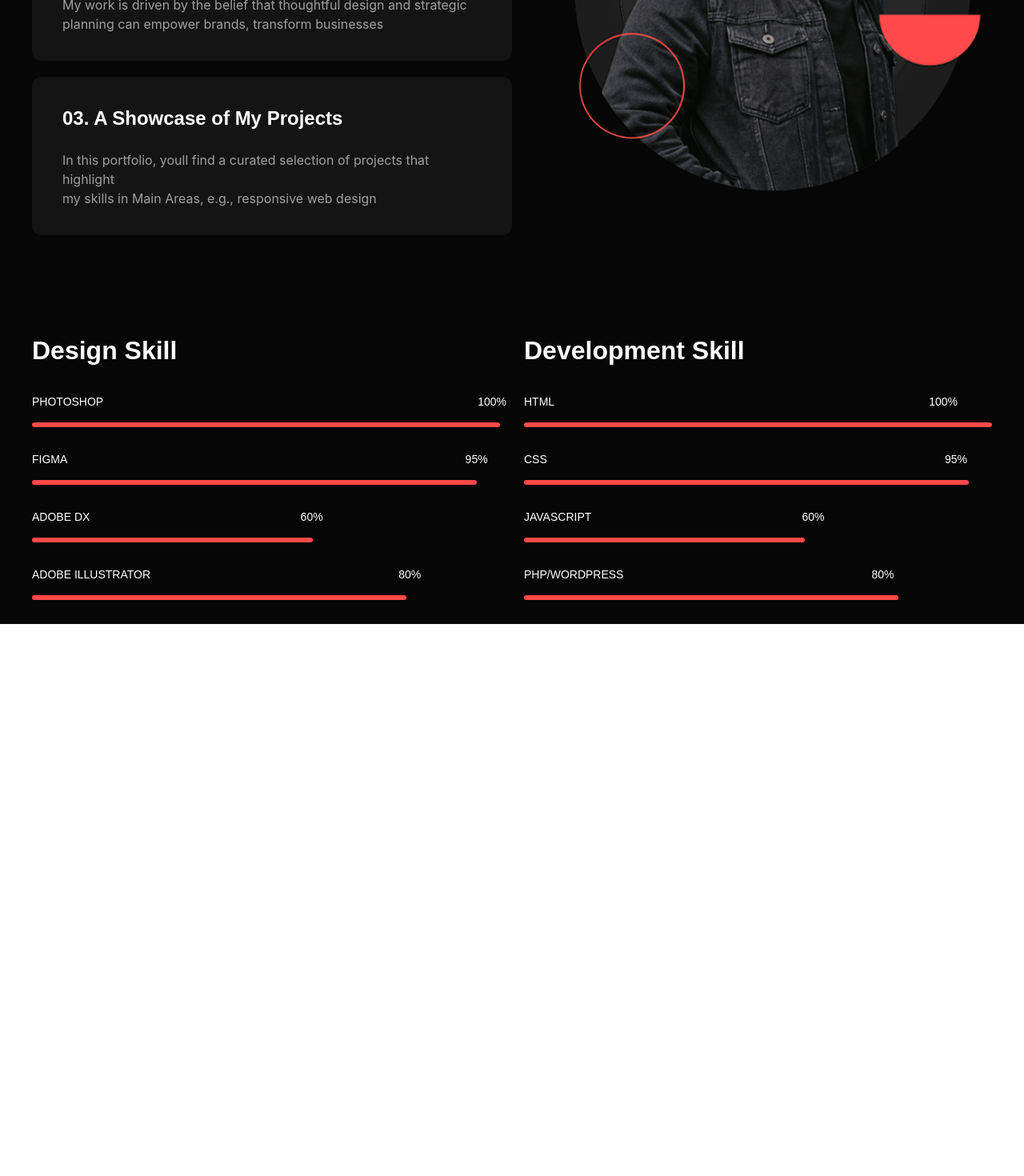
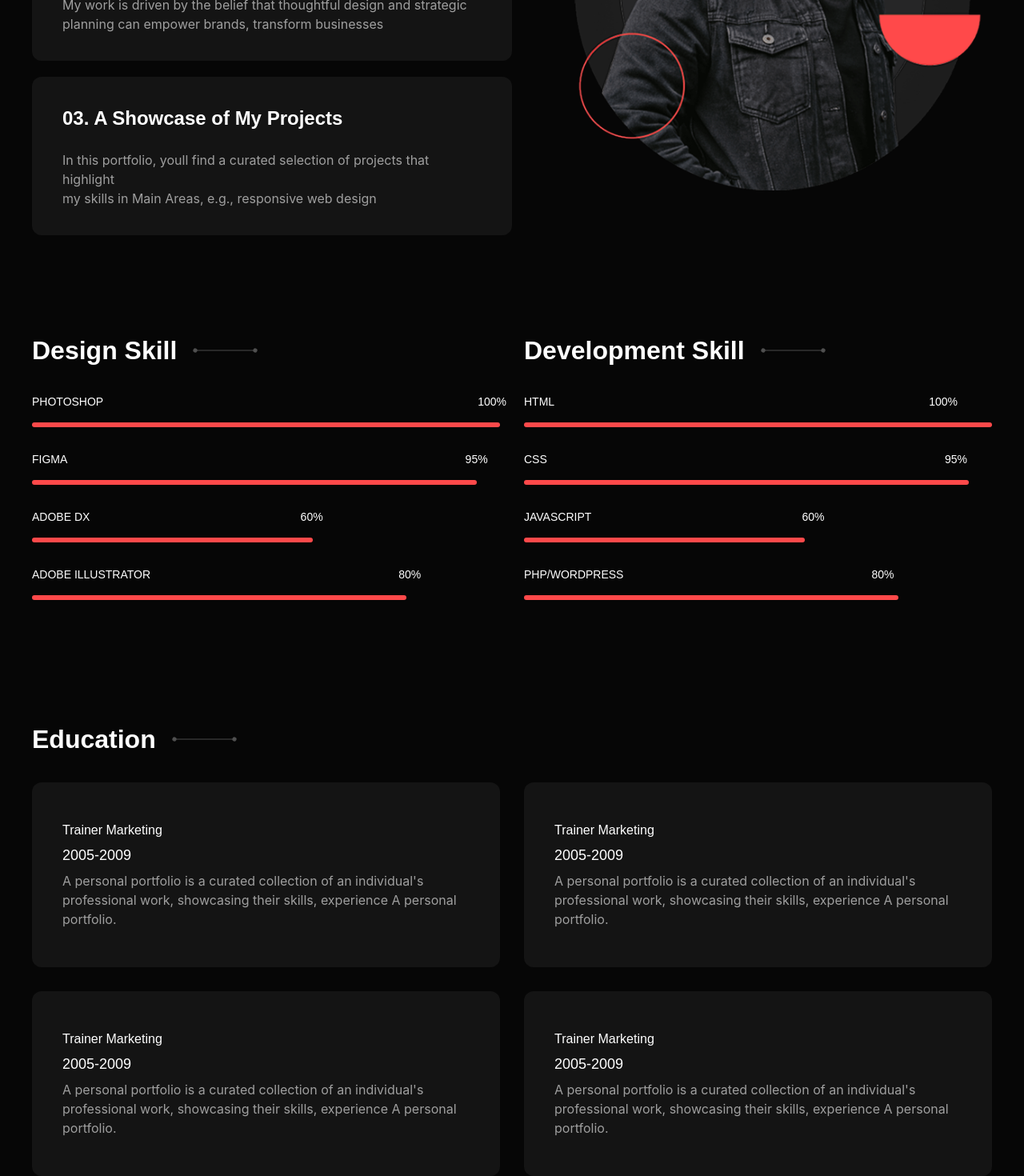
Before and after one commit to devjihad/Reeni_Creative_Protfolio, a React (Vite) app: page / in a window 1280 px wide. Shown: the part 2262-3732 px from the top of the page at 80% size. Before the commit the page ends 3042 px from the top, so only its background shows below. Built offline with nearby package versions, Linux system fonts and the light colour scheme.

Commit message:
education done

```diff
--- a/src/App.jsx
+++ b/src/App.jsx
@@ -1,3 +1,4 @@
+import Education from "./Container/Education/Education"
 import FiveCard from "./Container/FiveCard/FiveCard"
 import FourCard from "./Container/FourCard/FourCard"
 import Hero from "./Container/Hero/Hero"
@@ -16,6 +17,7 @@ function App() {
     <FiveCard/>
     <LatestService/>
     <Skill/>
+    <Education/>
    </div>
   )
 }
--- /dev/null
+++ b/src/Container/Education/Education.jsx
@@ -0,0 +1,38 @@
+import React from 'react';
+import line from '../../assets/custom-line.png'
+const Education = () => {
+    return (
+        <div className='container mt-30'>
+            <h4 className='mb-7.5 text-[32px] font-rajdhani font-bold flex items-center gap-5'>Education <img src={line} alt="" /></h4>
+
+            <div className='grid grid-cols-2 gap-7.5'>
+                <div className='px-9.5 py-12 bg-cardBG rounded-xl'>
+                    <p className='text-[16px] font-rubik'>Trainer Marketing</p>
+                    <p className='text-[18px] font-rajdhani my-1.5'>2005-2009</p>
+                    <p className='text-gray1'>A personal portfolio is a curated collection of an individual's professional work, showcasing their skills, experience A personal portfolio.</p>
+                </div>
+
+                <div className='px-9.5 py-12 bg-cardBG rounded-xl'>
+                    <p className='text-[16px] font-rubik'>Trainer Marketing</p>
+                    <p className='text-[18px] font-rajdhani my-1.5'>2005-2009</p>
+                    <p className='text-gray1'>A personal portfolio is a curated collection of an individual's professional work, showcasing their skills, experience A personal portfolio.</p>
+                </div>
+
+                <div className='px-9.5 py-12 bg-cardBG rounded-xl'>
+                    <p className='text-[16px] font-rubik'>Trainer Marketing</p>
+                    <p className='text-[18px] font-rajdhani my-1.5'>2005-2009</p>
+                    <p className='text-gray1'>A personal portfolio is a curated collection of an individual's professional work, showcasing their skills, experience A personal portfolio.</p>
+                </div>
+
+                <div className='px-9.5 py-12 bg-cardBG rounded-xl'>
+                    <p className='text-[16px] font-rubik'>Trainer Marketing</p>
+                    <p className='text-[18px] font-rajdhani my-1.5'>2005-2009</p>
+                    <p className='text-gray1'>A personal portfolio is a curated collection of an individual's professional work, showcasing their skills, experience A personal portfolio.</p>
+                </div>
+
+            </div>
+        </div>
+    );
+};
+
+export default Education;
--- a/src/Container/SkillSection/Skill.jsx
+++ b/src/Container/SkillSection/Skill.jsx
@@ -1,10 +1,10 @@
 import React from 'react';
-
+import line from '../../assets/custom-line.png'
 const Skill = () => {
     return (
         <div className='container mt-30 flex justify-between gap-7.5'>
             <div className='w-1/2 '>
-                <h4 className='mb-7.5 text-[32px] font-rajdhani font-bold'>Design Skill</h4>
+                <h4 className='mb-7.5 text-[32px] font-rajdhani font-bold flex items-center gap-5 '>Design Skill <img src={line} alt="" /></h4>
                 <div className='mb-7.5 '>
                     <p className='text-[14px] font-rubik pb-[15px] flex items-center  '>PHOTOSHOP <span className='ml-[80%]'>100%</span></p>
                     <hr className='w-full bg-red1 h-1.5 outline-0 border-0 rounded-xl '/>
@@ -27,7 +27,7 @@ const Skill = () => {
 
 
             <div className='w-1/2 '>
-                <h4 className='mb-7.5 text-[32px] font-rajdhani font-bold'>Development  Skill</h4>
+                <h4 className='mb-7.5 text-[32px] font-rajdhani font-bold flex items-center gap-5'>Development  Skill <img src={line} alt="" /></h4>
                 <div className='mb-7.5 '>
                     <p className='text-[14px] font-rubik pb-[15px] flex items-center  '>HTML <span className='ml-[80%]'>100%</span></p>
                     <hr className='w-full bg-red1 h-1.5 outline-0 border-0 rounded-xl '/>
```
Also changed, not shown: src/assets/custom-line.png (added).
